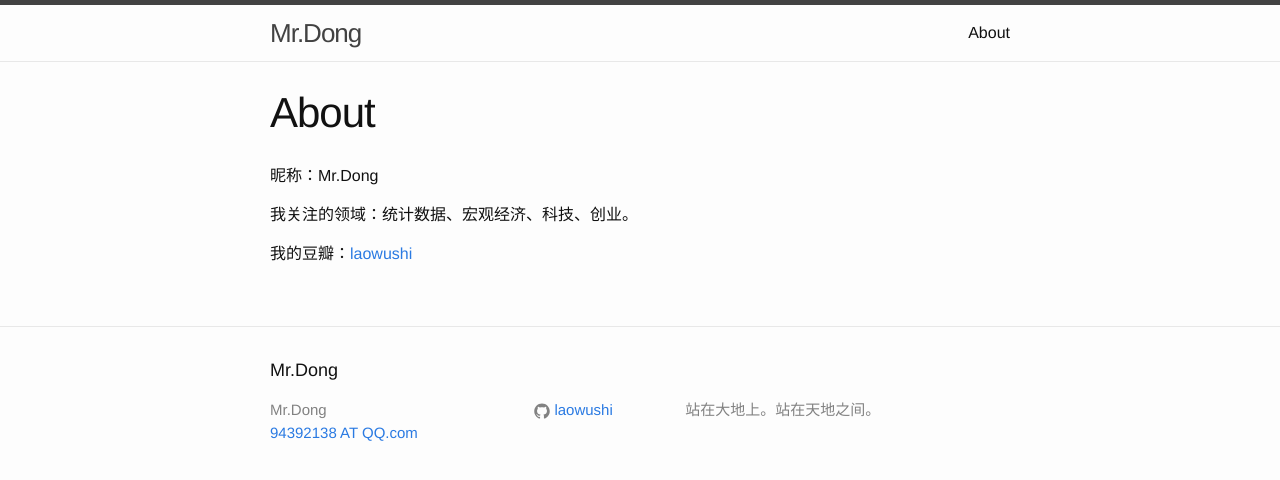
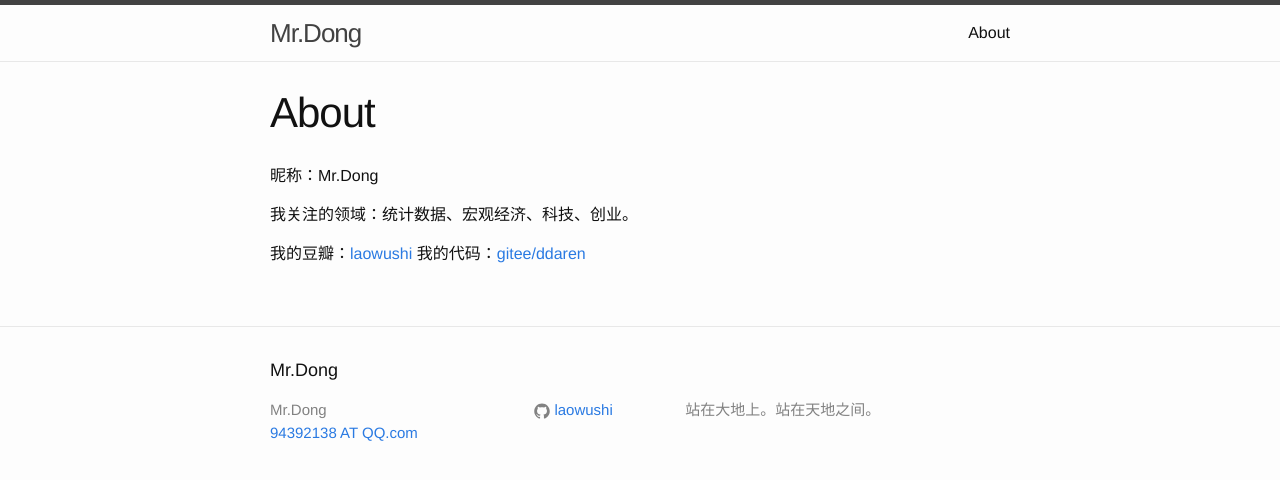
Before and after one commit to laowushi/laowushi.github.io, a Jekyll site: the page built from about.md, in a window 1280 px wide. Shown: the top 480 px of the page. Built offline with Jekyll 4.4.1, drawn with Linux system fonts in a browser that asks for light colours.

Commit message:
update aboutme

```diff
--- a/about.md
+++ b/about.md
@@ -9,3 +9,4 @@ permalink: /about/
 我关注的领域：统计数据、宏观经济、科技、创业。
 
 我的豆瓣：[laowushi](https://www.douban.com/people/laowushi/)
+我的代码：[gitee/ddaren](https://gitee.com/ddaren)
```
